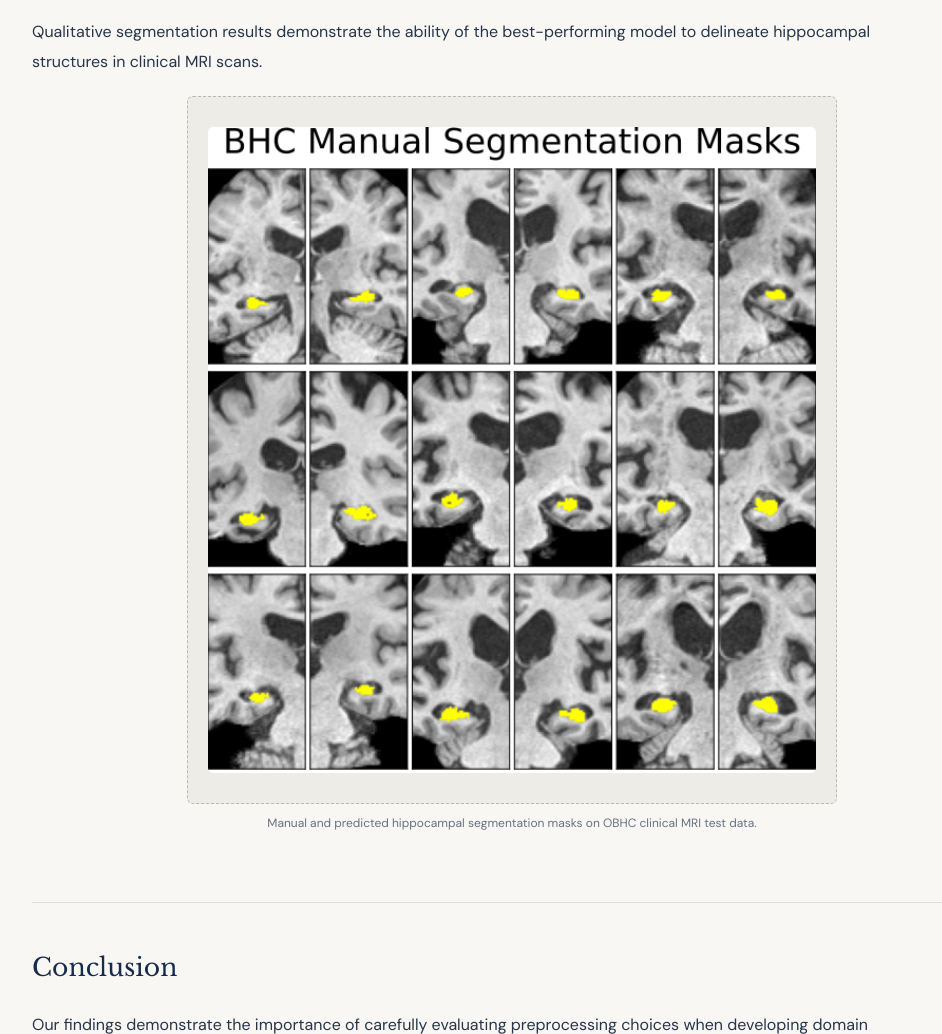
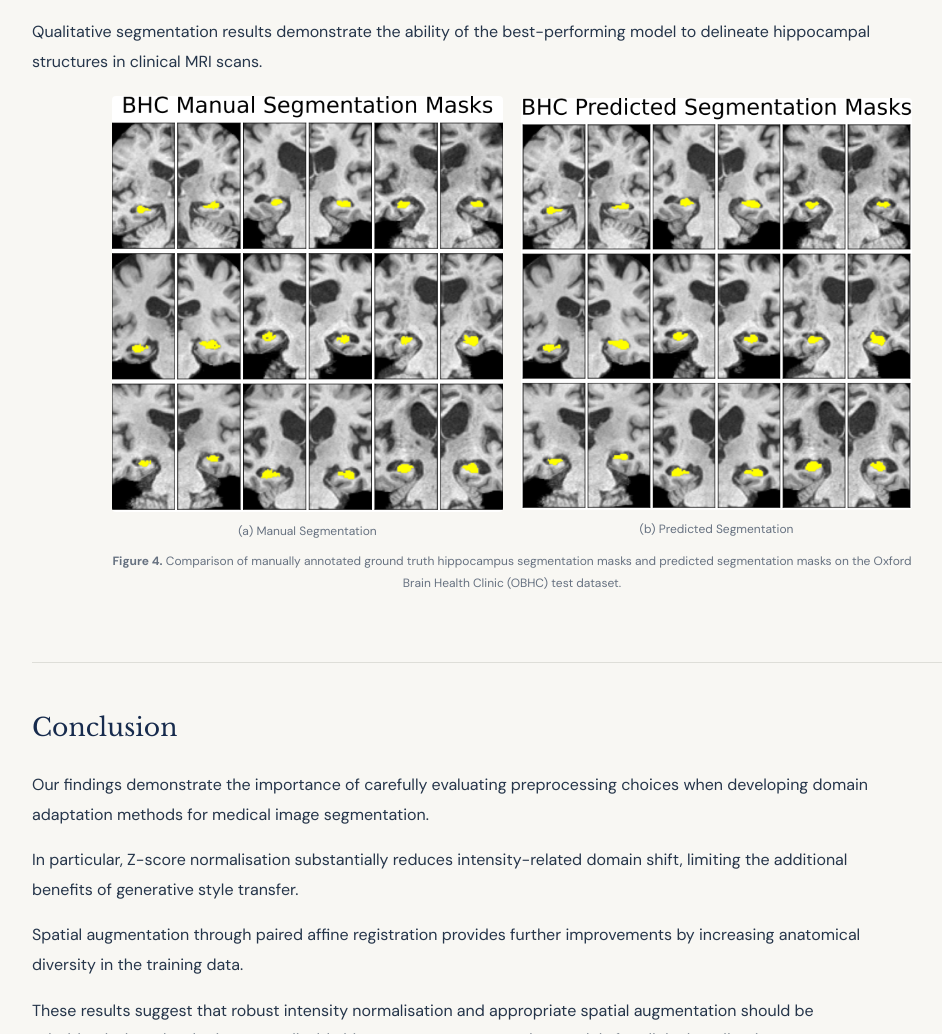
Before and after one commit to hodakalabizadeh/hodakalabizadeh.github.io, a plain HTML site: page projects/style-transfer/index.html in a window 1280 px wide. Shown: the part 5656-6690 px from the top of the page, without its empty margins (128-1070 px from the left). Drawn offline with nearby package versions, Linux system fonts and the light colour scheme.

Commit message:
Update index.html

```diff
--- a/projects/style-transfer/index.html
+++ b/projects/style-transfer/index.html
@@ -1049,25 +1049,60 @@
         MRI scans.
       </p>
 
-      <div class="project-figure">
 
+    <!-- ====================================
+         FIGURE 4 — SEGMENTATION COMPARISON
+         ==================================== -->
 
+    <div class="project-figure figure-large">
 
-        <div class="figure-placeholder">
-           <img
+      <div class="figure-comparison">
+
+        <!-- Left: Ground Truth -->
+        <div class="figure-comparison-item">
+
+          <img
             src="true_masks_yellow.png"
-            alt="Two-stage style transfer and segmentation pipeline"
+            alt="Manual ground truth hippocampus segmentation masks"
             loading="lazy"
           >
+
+          <p class="figure-label">
+            (a) Manual Segmentation
+          </p>
+
         </div>
 
-        <p class="figure-caption">
-          Manual and predicted hippocampal
-          segmentation masks on OBHC
-          clinical MRI test data.
-        </p>
+        <!-- Right: Predicted Segmentation -->
+        <div class="figure-comparison-item">
+
+          <img
+            src="pred_masks_yellow.png"
+            alt="Predicted hippocampus segmentation masks"
+            loading="lazy"
+          >
+
+          <p class="figure-label">
+            (b) Predicted Segmentation
+          </p>
+
+        </div>
 
       </div>
+
+      <!-- Shared caption -->
+
+      <p class="figure-caption">
+        <strong>Figure 4.</strong>
+        Comparison of manually annotated
+        ground truth hippocampus segmentation
+        masks and predicted segmentation masks
+        on the Oxford Brain Health Clinic
+        (OBHC) test dataset.
+      </p>
+
+    </div>
+
 
     </section>
 
```
